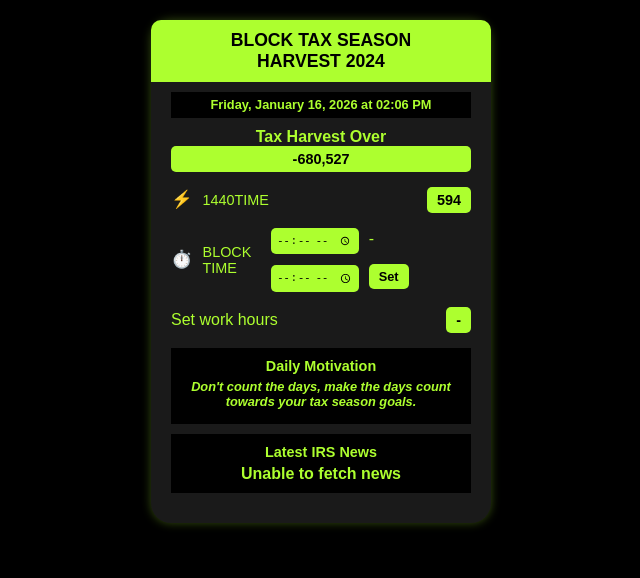
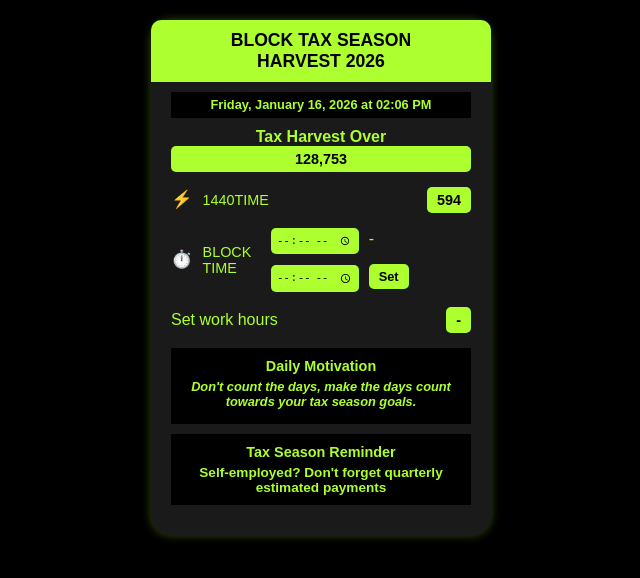
Before and after one commit to kmac1310/BlockTime, a plain HTML site: page index.html in a window 1280 px wide. Shown: the whole page, without its empty margins (319-959 px from the left). Drawn offline with Linux system fonts and the light colour scheme; no server answers.

Commit message:
Update index.html

```diff
--- a/index.html
+++ b/index.html
@@ -3,7 +3,7 @@
 <head>
     <meta charset="UTF-8">
     <meta name="viewport" content="width=device-width, initial-scale=1.0">
-    <title>Block Tax Season Harvest 2024</title>
+    <title>Block Tax Season Harvest 2026</title>
     <style>
         body, html {
             margin: 0;
@@ -116,7 +116,7 @@
 </head>
 <body>
     <div id="blockTaxSystem">
-        <div class="header">BLOCK TAX SEASON<br>HARVEST 2024</div>
+        <div class="header">BLOCK TAX SEASON<br>HARVEST 2026</div>
         <div class="date" id="currentDate"></div>
         <div class="tax-harvest">
             <div>Tax Harvest Over</div>
@@ -144,9 +144,8 @@
             <div id="quoteText" class="quote-text"></div>
         </div>
         <div class="news">
-            <div class="news-title">Latest IRS News</div>
-            <div id="irsNews">Loading...</div>
-            <div id="irsNewsDate" class="news-date"></div>
+            <div class="news-title">Tax Season Reminder</div>
+            <div id="taxReminder" style="font-size: 0.85em;"></div>
         </div>
     </div>
     <script>
@@ -177,18 +176,15 @@
 
             updateBlockTimeDisplay();
 
-            const endDate = new Date(2024, 9, 1);
+            // Tax deadline: April 15, 2026 at 11:59 PM
+            const endDate = new Date(2026, 3, 15, 23, 59, 59);
             const timeDiff = endDate - now;
             const minutesRemaining = Math.floor(timeDiff / 60000);
             document.getElementById('countdownTime').textContent = formatNumber(minutesRemaining);
         }
 
         function formatNumber(num) {
-            if (num >= 100000) {
-                return num.toString().replace(/\B(?=(\d{3})+(?!\d))/g, ",").replace(/,/, "'");
-            } else {
-                return num.toString().replace(/\B(?=(\d{3})+(?!\d))/g, ",");
-            }
+            return num.toString().replace(/\B(?=(\d{3})+(?!\d))/g, ",");
         }
 
         function updateBlockTime() {
@@ -237,26 +233,24 @@
             return `${hours}:${minutes}${ampm}`;
         }
 
-        function fetchIRSNews() {
-            const proxyUrl = 'https://cors-anywhere.herokuapp.com/';
-            const irsRssUrl = 'https://www.irs.gov/newsroom/feed';
+        function setTaxReminder() {
+            const taxReminders = [
+                "Filing deadline: April 15, 2026 📅",
+                "Maximum contributions: Check IRA & 401(k) limits for 2025",
+                "Standard deduction 2025: $14,600 (Single) / $29,200 (Married)",
+                "Remember: Document all charitable contributions 🎁",
+                "Tip: Organize receipts by category for faster processing",
+                "E-file for fastest refunds - usually 21 days or less",
+                "Self-employed? Don't forget quarterly estimated payments",
+                "Child Tax Credit: Up to $2,000 per qualifying child",
+                "HSA contributions are triple tax-advantaged 💰",
+                "Review last year's return for carryover items"
+            ];
 
-            fetch(proxyUrl + irsRssUrl)
-                .then(response => response.text())
-                .then(str => new window.DOMParser().parseFromString(str, "text/xml"))
-                .then(data => {
-                    const items = data.querySelectorAll("item");
-                    const latestItem = items[0];
-                    const title = latestItem.querySelector("title").textContent;
-                    const pubDate = new Date(latestItem.querySelector("pubDate").textContent);
-
-                    document.getElementById('irsNews').textContent = title;
-                    document.getElementById('irsNewsDate').textContent = pubDate.toLocaleDateString();
-                })
-                .catch(error => {
-                    console.error('Error fetching IRS news:', error);
-                    document.getElementById('irsNews').textContent = 'Unable to fetch news';
-                });
+            const today = new Date();
+            const seed = today.getFullYear() * 10000 + (today.getMonth() + 1) * 100 + today.getDate();
+            const randomIndex = seed % taxReminders.length;
+            document.getElementById('taxReminder').textContent = taxReminders[randomIndex];
         }
 
         function setDailyQuote() {
@@ -268,8 +262,7 @@
 
         updateDateTime();
         setInterval(updateDateTime, 60000);
-        fetchIRSNews();
-        setInterval(fetchIRSNews, 3600000); // Fetch news every hour
+        setTaxReminder();
         setDailyQuote();
     </script>
 </body>
```
